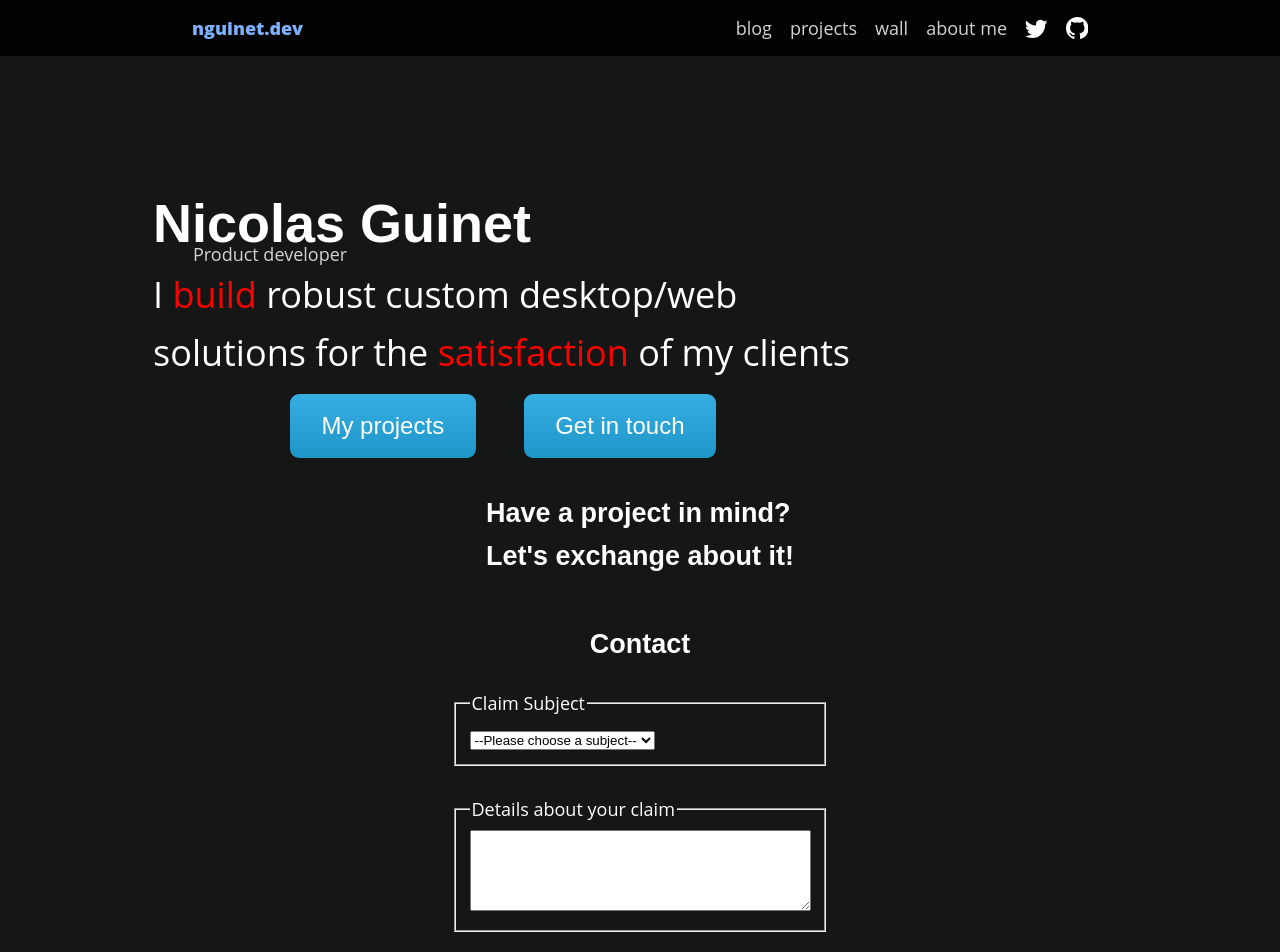
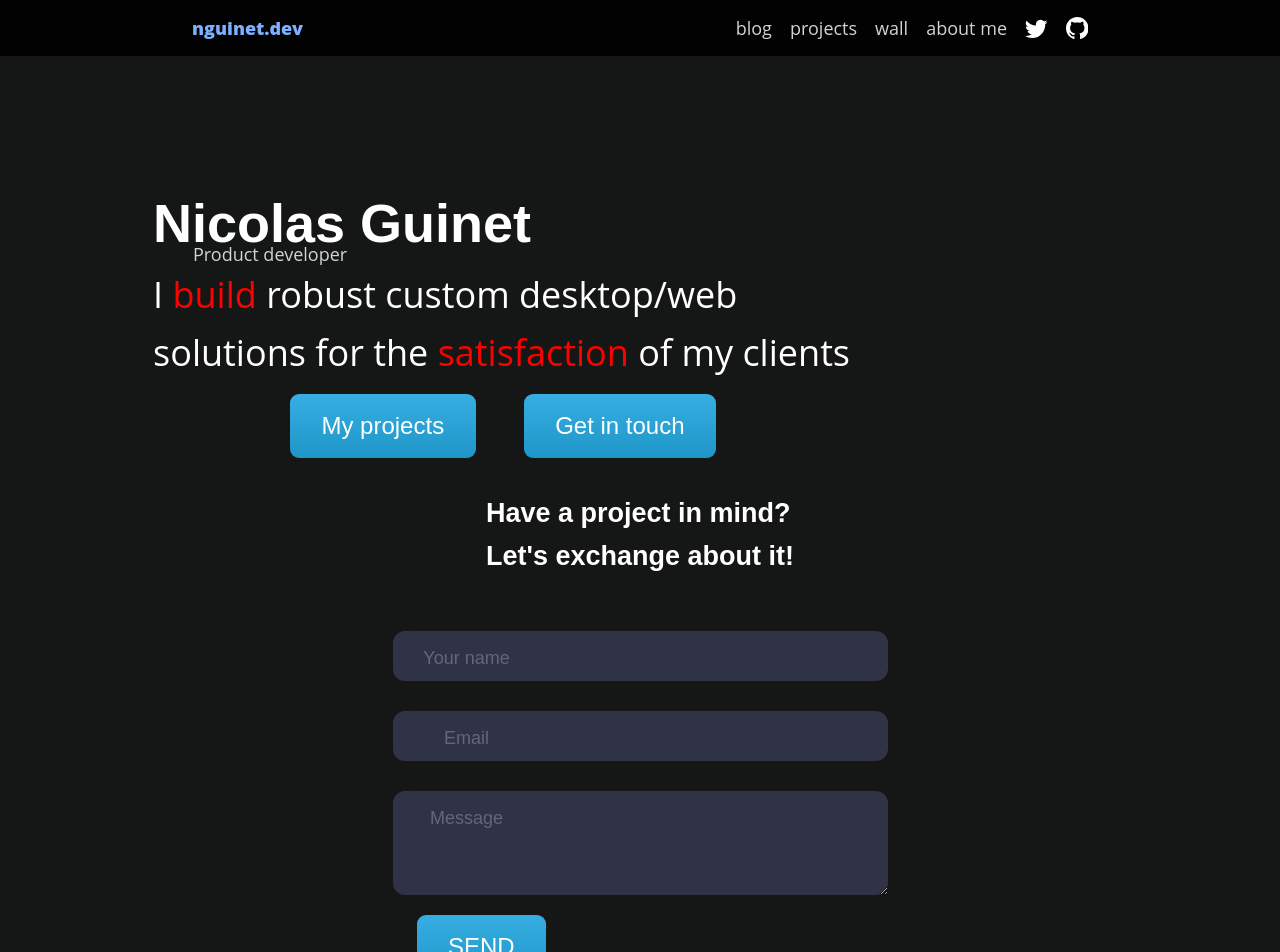
Before and after one commit to guinetn/nguinet-blog, a Next.js app: page / in a window 1280 px wide. Shown: the top 952 px of the page. Built offline with nearby package versions, Linux system fonts and the light colour scheme.

Commit message:
Redesign contact form

```diff
--- a/components/contact/contact.js
+++ b/components/contact/contact.js
@@ -10,43 +10,37 @@ export default function Contact() {
 
   return (
     <>
-      <h1>Contact</h1>
+      <section>
 
-       <section>
+        <div className={style.form}>
 
-            <fieldset>
-                <legend>Claim Subject</legend>
-                <select name="subject" id="subject">
-                    <option value="">--Please choose a subject--</option>
-                    <option value="Question">Question</option>
-                    <option value="Technology">Technology</option>
-                    <option value="Price">Price</option>
-                    <option value="Availability">Availability</option>
-                </select>
-            </fieldset>
+          <div className={`${style.inputContainer} relative ${style.ic2}`}>
+            <input id="contact_name" className={style.input} type="text" placeholder=" " />
+            <div className={style.cut}></div>
+            <label htmlFor="contact_name" className={style.placeholder}>Your name</label>
+          </div>
 
-            <br/>
-            <fieldset>
-                <legend>Details about your claim</legend>
-                <textarea rows='5' cols='40' id="message" maxLength="200"></textarea>
-            </fieldset>
+          <div className={`${style.inputContainer} relative ${style.ic2}`}>
+            <input id="contact_email" className={style.input} type="text" placeholder=" " />
+            <div className={`${style.cut}`}></div>
+            <label htmlFor="contact_email" className={style.placeholder}>Email</label>
+          </div>
 
-            <br/>
-            <fieldset>
-                <legend>Contact</legend>
+          <div className={`relative ${style.ic2}`}>
+            <textarea rows='5' cols='40' id="message" maxLength="200" className={style.textarea} placeholder=" "></textarea>
+            <div className={`${style.cut}`}></div>
+            <label htmlFor="message" className={style.placeholder}>Message</label>
+          </div>
 
-                <div>
-                    <input type="text" id="contact_name" size="35" maxLength="80" placeholder="your name"/>
-                    <br/>
-                    <input type="email" id="contact_email" size="35" maxLength="80" placeholder="Your email" />
-                </div>
-            </fieldset>
+        </div>
 
+          <div>
             <button id="send" type="button" className='blue-button' onClick={send_mail}>SEND</button>
             <div id="sent_confirmation" className={style.send_successful_message}>👍 MESSAGE SENT! THANK YOU.</div>
+            <div id="sent_failed" className={style.send_failed_message}>👎 ERROR: MESSAGE NOT SENT</div>
+          </div>
 
         </section>
-
     </>
   );
 }
--- a/components/contact/contact.module.css
+++ b/components/contact/contact.module.css
@@ -1,7 +1,93 @@
-.send_successful_message {
+.send_successful_message, .send_failed_message {
 	color: green;
 	font-size: 1.5em;
 	font-weight: 600;
 	margin: 7px;
 	display: none;
 }
+
+.send_failed_message {
+	color: red;
+}
+
+.form {
+	box-sizing: border-box;
+	width: 40wv;
+  }
+
+  .inputContainer {
+	width: 100%;
+	height: 50px;
+  }
+
+  .ic1 {
+	margin-top: 40px;
+  }
+
+  .ic2 {
+	margin-top: 30px;
+  }
+
+  .input, .textarea {
+	background-color: #303245;
+	border-radius: 12px;
+	border: 0;
+	box-sizing: border-box;
+	color: #eee;
+	font-size: 18px;
+	height: 100%;
+	outline: 0;
+	padding: 4px 20px 0;
+	width: 100%;
+}
+
+  .cut {
+	background-color: #151616;
+	border-radius: 10px;
+	height: 20px;
+	left: 20px;
+	position: absolute;
+	top: -20px;
+	transform: translateY(0);
+	transition: transform 200ms;
+	width: 6em;
+  }
+
+.input:focus ~ .cut, .input:not(:placeholder-shown) ~ .cut,
+.textarea:focus ~ .cut, .textarea:not(:placeholder-shown) ~ .cut {
+	transform: translateY(8px);
+}
+
+.placeholder {
+	color: #65657b;
+	font-family: sans-serif;
+	left: 20px;
+	line-height: 14px;
+	pointer-events: none;
+	position: absolute;
+	transform-origin: 0 50%;
+	transition: transform 200ms, color 200ms;
+	top: 20px;
+	width: 6em;  			/* must be the same as .cut */
+	text-align: center;		/* be centered in .cut */
+  }
+
+  .input:focus ~ .placeholder, .input:not(:placeholder-shown) ~ .placeholder,
+  .textarea:focus ~ .placeholder, .textarea:not(:placeholder-shown) ~ .placeholder
+  {
+	transform: translateY(-30px) translateX(10px) scale(0.75);
+  }
+
+  .input:not(:placeholder-shown) ~ .placeholder,
+  .textarea:not(:placeholder-shown) ~ .placeholder {
+	color: #808097;
+  }
+
+  .input:focus ~ .placeholder,
+  .textarea:focus ~ .placeholder {
+	color: #f1e213;
+  }
+
+  /*
+  https://developer.mozilla.org/en-US/docs/Web/CSS/:placeholder-shown
+  */
--- a/components/contact/sendmail.js
+++ b/components/contact/sendmail.js
@@ -3,7 +3,6 @@ export function sendmail() {
     const $ = document.getElementById.bind(document);
     const bodyContent =  {
         "type": "Contact from nguinet.dev",
-        "subject": $("subject").value,
         "message": $("message").value,
         "contact_name": $("contact_name").value,
         "contact_email": $("contact_email").value,
@@ -28,11 +27,17 @@ export function sendmail() {
         return response.text();
     }).then(function(data) {
         console.log(data);
+        $("send").style.display = "none";
+        $("sent_confirmation").style.display = "block";
+        return 10;
+
+    }).catch( function(e) {
+        const errorMessage = `🔥🔥 Fetch ${e} 🔥🔥 on ${api_url}`;
 
         $("send").style.display = "none";
-        $("sent_confirmation").style.display = "block";
-    }).catch( function(e) {
-        console.log(`🔥 Fetch ${e} on ${api_url}`);
+        $("sent_failed").innerHTML += `<br/><small>${errorMessage}</small>`;
+        $("sent_failed").style.display = "block";
+        console.log(errorMessage);
         return 0;
     })
 
--- a/components/layout.js
+++ b/components/layout.js
@@ -13,19 +13,11 @@ export default function Layout({ children }) {
      { config =>
       <div className={styles.layoutHcenter}>
 
-
         <Head>
           <link rel="icon" href="/favicon.ico" />
-          <meta
-            name="description"
-            content={config.siteDescription}
-          />
-          <meta
-            property="og:image"
-            content={`https://og-image.vercel.app/${encodeURI(
-              config.siteTitle,
-            )}.png?theme=light&md=0&fontSize=75px&images=https%3A%2F%2Fassets.vercel.com%2Fimage%2Fupload%2Ffront%2Fassets%2Fdesign%2Fnextjs-black-logo.svg`}
-          />
+          <title>{config.siteTitle}</title>
+          <meta name="description" content={config.siteDescription} />
+          <meta property="og:image" content={`https://og-image.vercel.app/${encodeURI( config.siteTitle, )}.png?theme=light&md=0&fontSize=75px&images=https%3A%2F%2Fassets.vercel.com%2Fimage%2Fupload%2Ffront%2Fassets%2Fdesign%2Fnextjs-black-logo.svg`} />
           <meta name="og:title" content={config.siteTitle} />
           <meta name="twitter:card" content="summary_large_image" />
         </Head>
--- a/pages/me/about/index.js
+++ b/pages/me/about/index.js
@@ -18,7 +18,7 @@ export default function About() {
 						height={200} width={200} alt={config.name} />
 					</div>
 
-					<div class="content">
+					<div>
 						<h1>That's me!</h1>
 						<p>
 							My name's Nicolas Guinet, I'm French, living at Saint-Germain-en-Laye, a city not too far from Paris. I'm a software engineer with a scientific masters degree.<br/> I've worked for a lot of great companies: Axa IM, Suez, Thales, Kepler Equities, Dexia, Rockwool and a many smaller entities. A lot of my work is Open Source software, and you can find it on this website and github.
```
